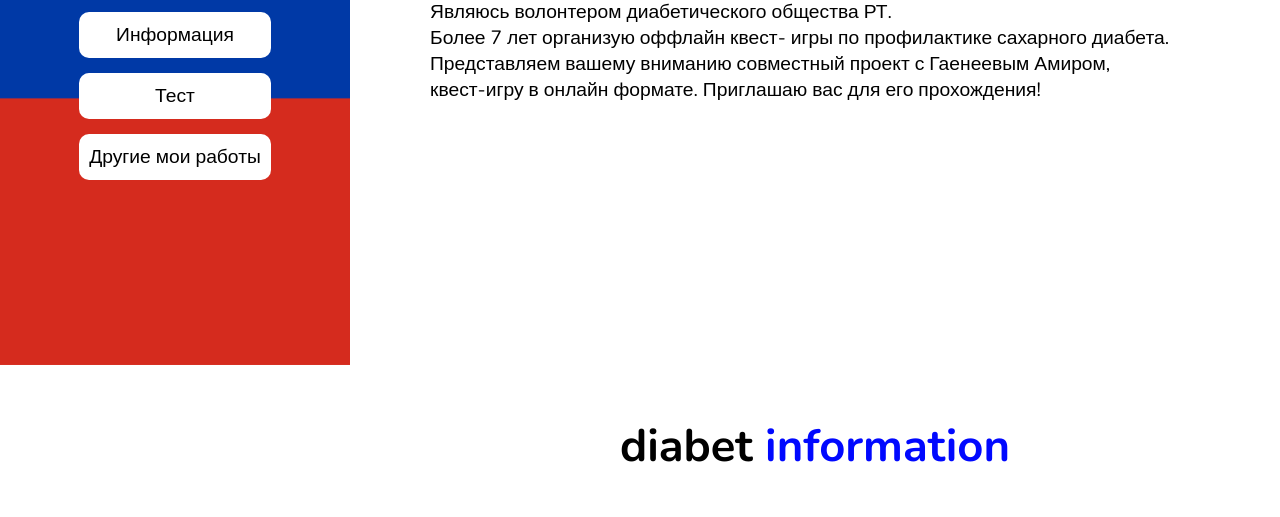
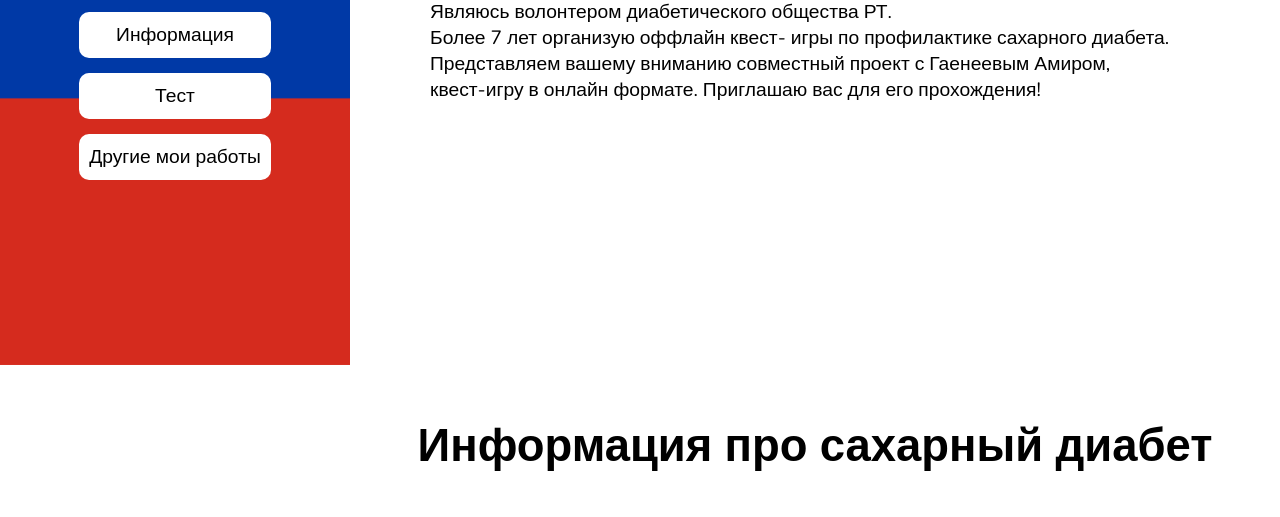
Before and after one commit to DIAOSURU/DIA.OSU.RU, a plain HTML site: page index.html in a window 1280 px wide. Shown: the part 435-952 px from the top of the page. Drawn offline with nearby package versions, Linux system fonts and the light colour scheme.

Commit message:
Add files via upload

```diff
--- a/index.html
+++ b/index.html
@@ -47,7 +47,7 @@
 
 
     <section class="information" id="Info">
-        <h3 class="heading">diabet<span> information</span></h3>
+        <h3 class="heading">Информация про <span>сахарный диабет</span></h3>
         <div class="box-container">
             <div class="box">
                 <i class="fa fa-heartbeat" aria-hidden="true"></i>
--- a/style.css
+++ b/style.css
@@ -95,7 +95,7 @@ section {
 }
 
 .heading span {
-    color: var(--main-clr);
+    color: #000000;
 }
 
 
@@ -272,7 +272,7 @@ padding: 1rem 0rem;
 }
 
 .about .row .info-box .box span {
-    color: var(--main-clr);
+    color: #000;
     font-size: var(--info-box-fz);
 }
 
```
